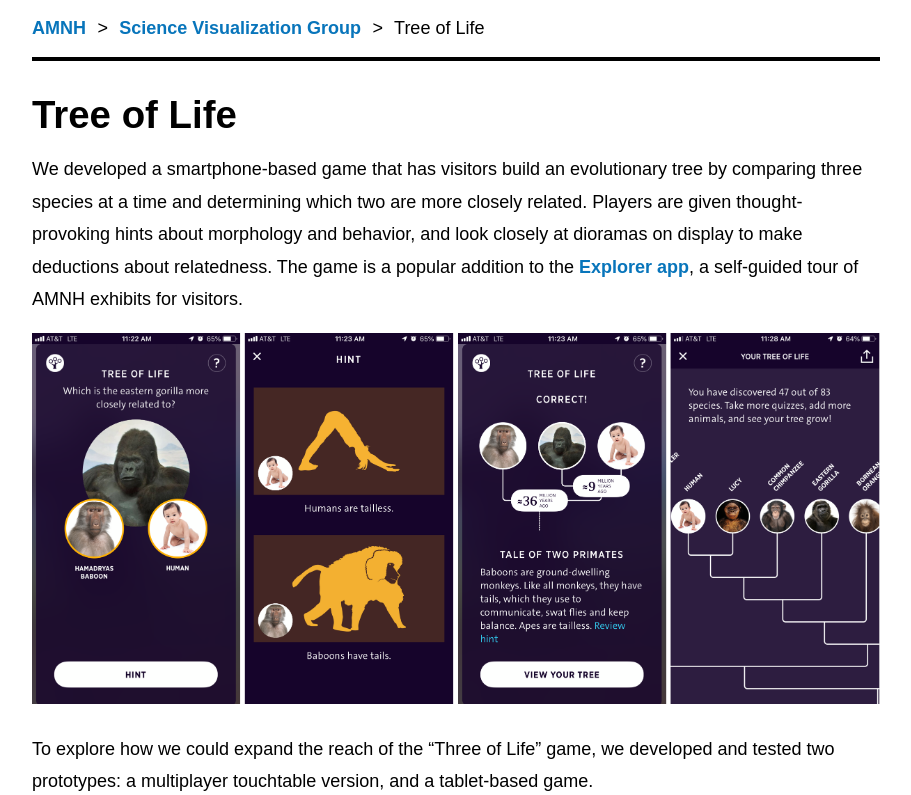
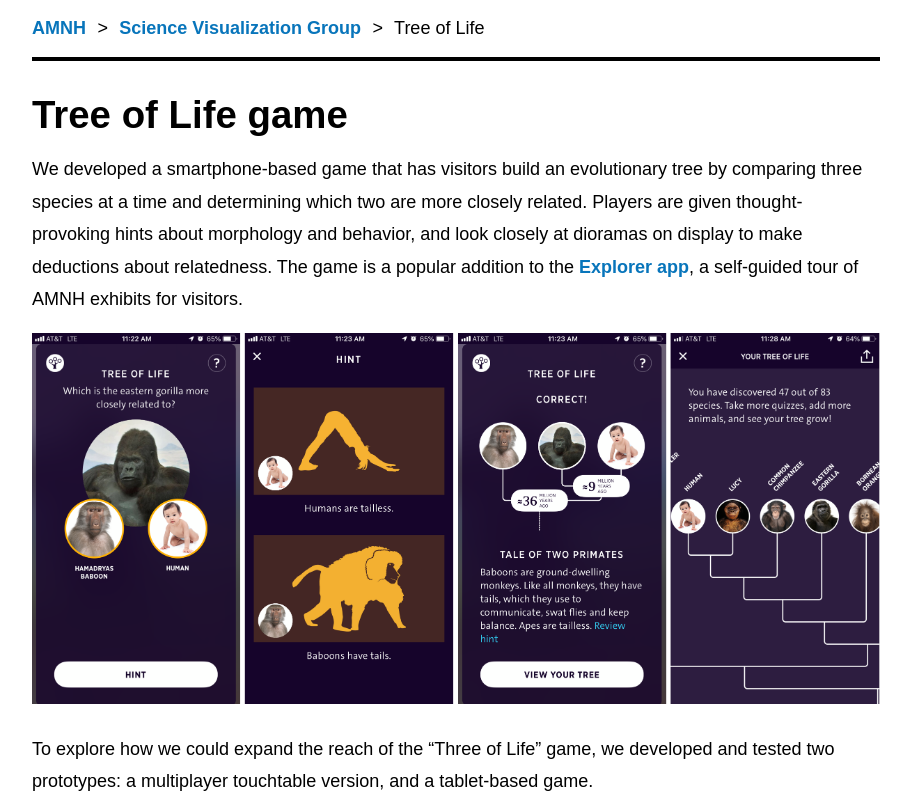
Before and after one commit to amnh-sciviz/amnh-sciviz.github.io, a Jekyll site: the page built from _projects/tree_of_life.md, in a window 1280 px wide. Shown: the top 795 px of the page, without its empty margins (184-1095 px from the left). Built offline with Jekyll 4.4.1, drawn with Linux system fonts in a browser that asks for light colours; some of the changed text lies outside the part shown; grey boxes are pictures that could not be loaded.

Commit message:
Update tree_of_life.md

```diff
--- a/_projects/tree_of_life.md
+++ b/_projects/tree_of_life.md
@@ -6,7 +6,7 @@ year: 2017
 permalink: /tree-of-life/
 ---
 
-## Tree of Life
+## Tree of Life game
 
 We developed a smartphone-based game that has visitors build an evolutionary tree by comparing three species at a time and determining which two are more closely related. Players are given thought-provoking hints about morphology and behavior, and look closely at dioramas on display to make deductions about relatedness. The game is a popular addition to the [Explorer app](https://www.amnh.org/apps/explorer), a self-guided tour of AMNH exhibits for visitors.
 
```
Also changed, not shown: other parts of _projects/tree_of_life.md (+1 -1 lines).
